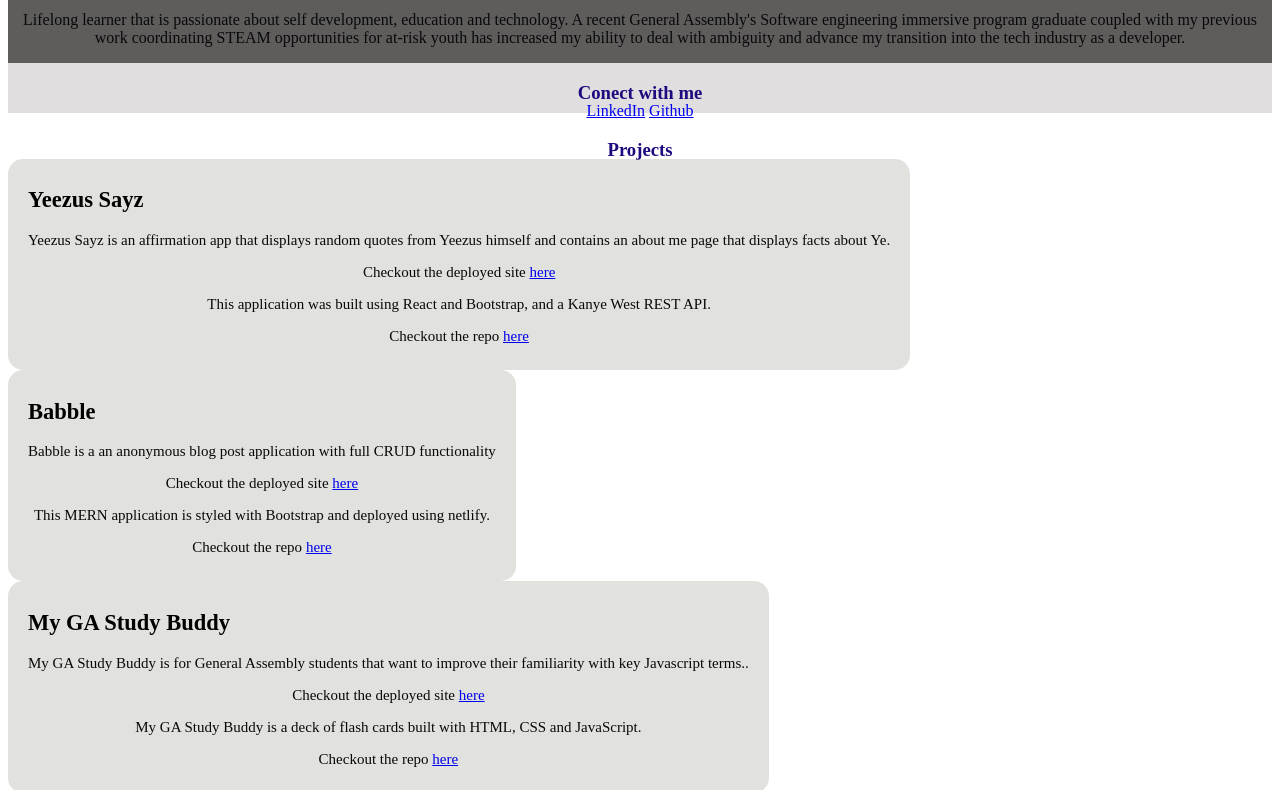
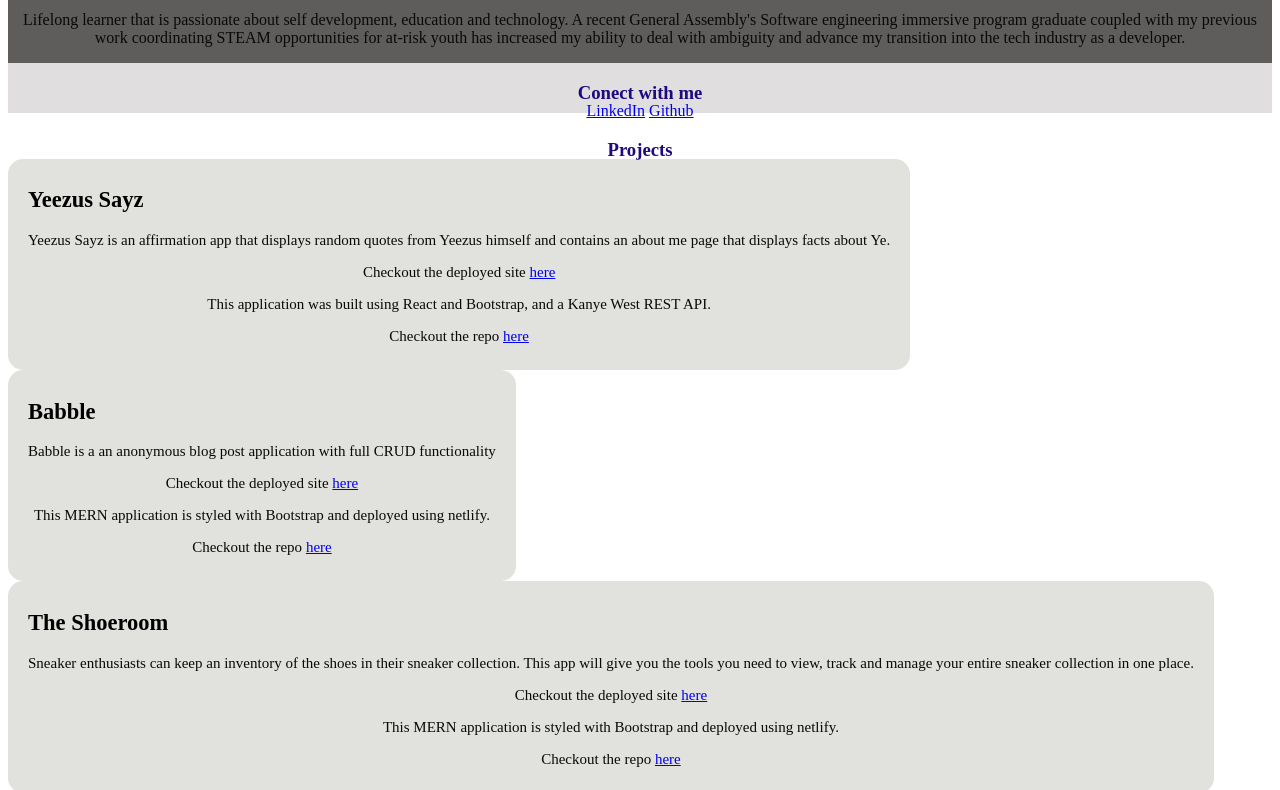
Before and after one commit to tsucodes/tsanirhodes, a plain HTML site: page index.html in a window 1280 px wide. Shown: the part 100-890 px from the top of the page. Drawn offline with Linux system fonts and the light colour scheme.

Commit message:
all bootcamp projects added

```diff
--- a/index.html
+++ b/index.html
@@ -63,6 +63,25 @@
     <div class="projectcontainer">
         <!-- style="width:500px;height:100px;border:1px solid #000;"> -->
         <h2>
+            The Shoeroom
+        </h2>
+        <p>Sneaker enthusiasts can keep an inventory of the shoes in their sneaker collection. This app will give you the tools you need to view, track and manage your entire sneaker collection in one place.</p>
+        <!-- <img>
+            project preview
+        </img> -->
+        <p>
+            Checkout the deployed site <a href="https://the-shoeroom.netlify.app/"> here</a>
+        </p>
+        <p>
+            This MERN application is styled with Bootstrap and deployed using netlify.
+        </p>
+        <p>
+            Checkout the repo <a href="https://github.com/tsucodes/front_end_shoeroom">here</a>
+        </p>
+    </div>
+    <div class="projectcontainer">
+        <!-- style="width:500px;height:100px;border:1px solid #000;"> -->
+        <h2>
             My GA Study Buddy
         </h2>
         <p>My GA Study Buddy is for General Assembly students that want to improve their familiarity with key Javascript terms..</p>
@@ -80,5 +99,4 @@
         </p>
     </div>
 
-
 </html>
```
